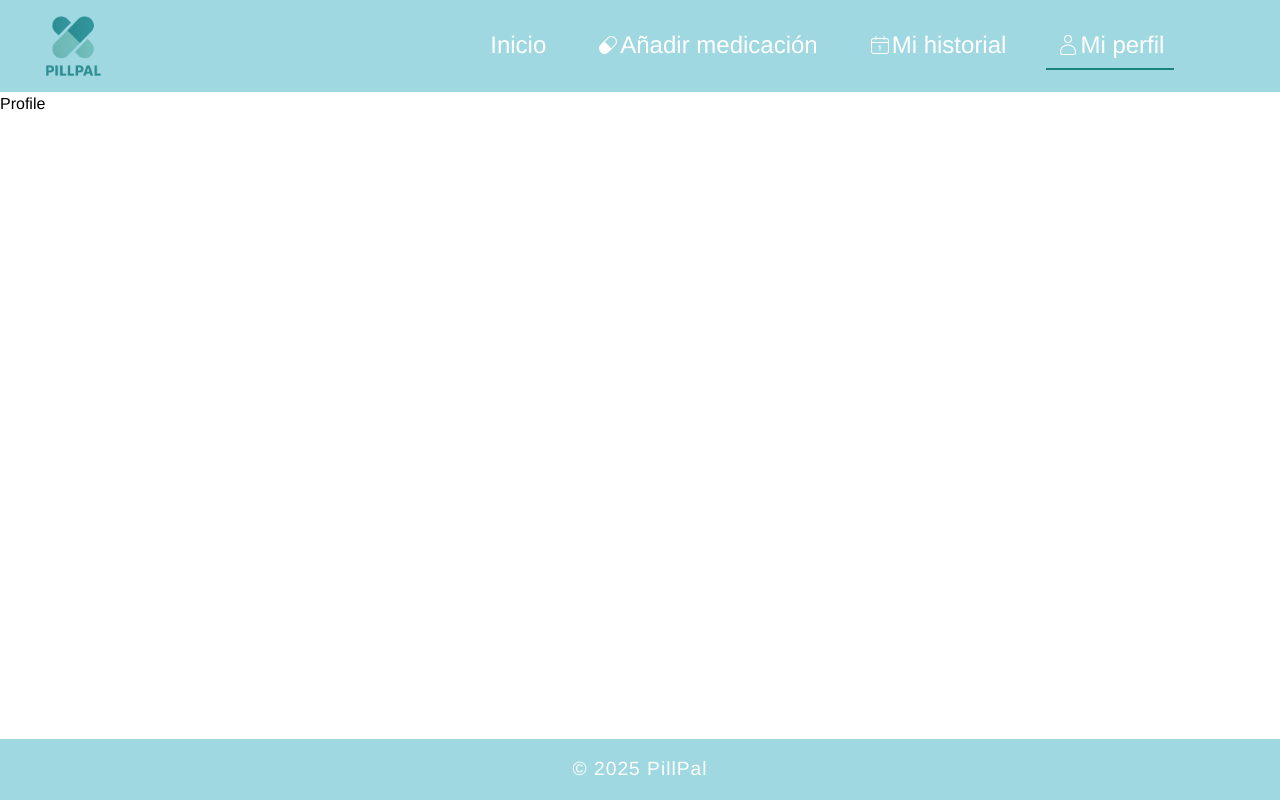
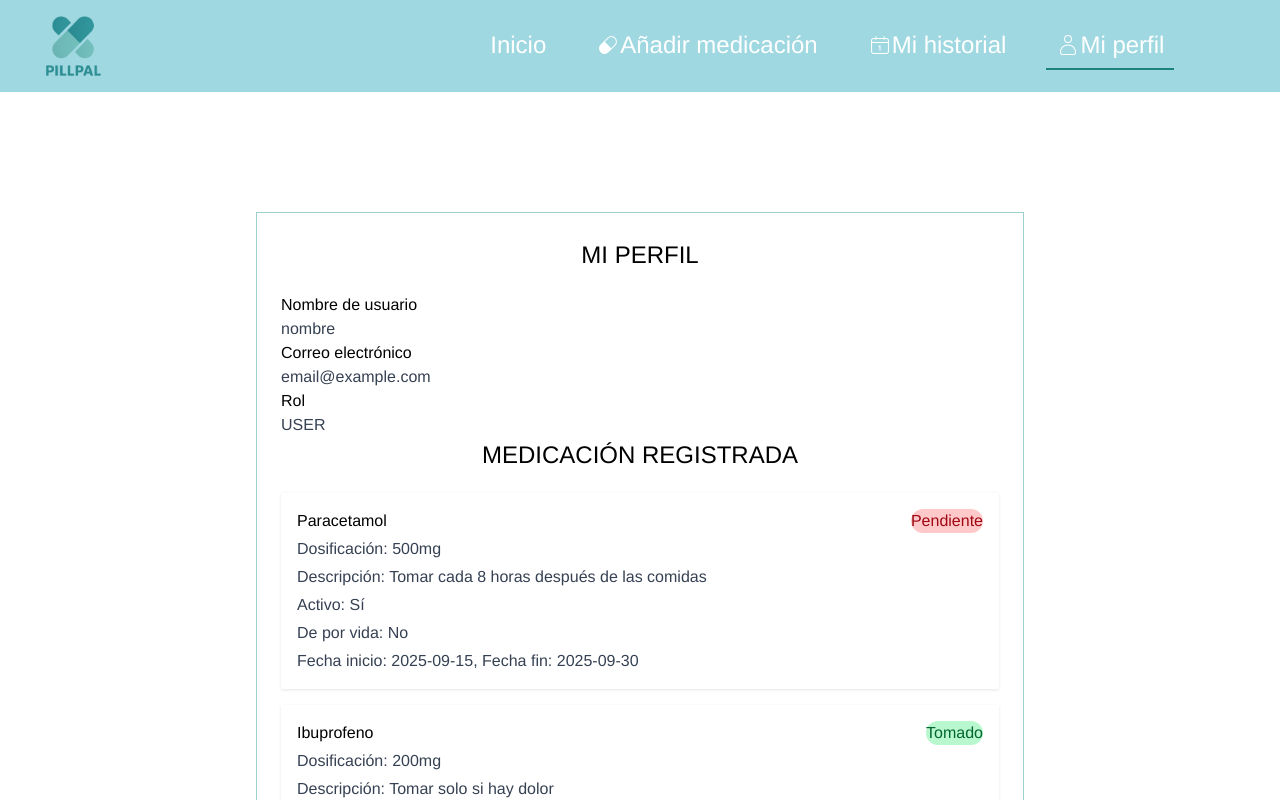
Before and after one commit to PillPal-FullStack/PillPal-Front, a React (Vite) app: page /profile in a window 1280 px wide. Shown: the top 800 px of the page. Built offline with nearby package versions, Linux system fonts and the light colour scheme.

Commit message:
feat: created profile page

```diff
--- a/package.json
+++ b/package.json
@@ -14,7 +14,6 @@
     "lucide-react": "^0.544.0",
     "react": "^19.1.1",
     "react-dom": "^19.1.1",
-    "tailwindcss": "^4.1.13",
     "react-hook-form": "^7.62.0",
     "react-icons": "^5.5.0",
     "react-router-dom": "^7.9.1"
@@ -24,10 +23,13 @@
     "@types/react": "^19.1.10",
     "@types/react-dom": "^19.1.7",
     "@vitejs/plugin-react-swc": "^4.0.0",
+    "autoprefixer": "^10.4.21",
     "eslint": "^9.33.0",
     "eslint-plugin-react-hooks": "^5.2.0",
     "eslint-plugin-react-refresh": "^0.4.20",
     "globals": "^16.3.0",
+    "postcss": "^8.5.6",
+    "tailwindcss": "^4.1.13",
     "vite": "^7.1.2"
   }
 }
--- a/src/components/Footer.jsx
+++ /dev/null
@@ -1,9 +0,0 @@
-import React from 'react'
-
-const Footer = () => {
-  return (
-    <div>Footer</div>
-  )
-}
-
-export default Footer
--- a/src/components/NavBar.jsx
+++ /dev/null
@@ -1,9 +0,0 @@
-import React from 'react'
-
-const NavBar = () => {
-  return (
-    <div>NavBar</div>
-  )
-}
-
-export default NavBar
--- a/src/layout/Layout.jsx
+++ b/src/layout/Layout.jsx
@@ -1,7 +1,7 @@
 import { Outlet } from "react-router-dom";
 import Navbar from "./NavBar";
 import Footer from "./Footer";
-import styles from "./Layout.module.css"; // si usas CSS module
+import styles from "./Layout.module.css";
 
 export default function Layout() {
   return (
--- a/src/layout/Layout.module.css
+++ b/src/layout/Layout.module.css
@@ -6,4 +6,5 @@
 
 main {
   flex: 1;
+  padding-top: 120px;
 }
--- a/src/pages/Profile.jsx
+++ b/src/pages/Profile.jsx
@@ -1,9 +1,98 @@
-import React from 'react'
+import { useEffect, useState } from "react";
+import styles from "./Profile.module.css";
 
-const Profile = () => {
+export default function Profile() {
+  const [user, setUser] = useState(null);
+
+  useEffect(() => {
+    const mockUser = {
+      username: "nombre",
+      email: "email@example.com",
+      role: "USER",
+      medications: [
+        {
+          id: 1,
+          name: "Paracetamol",
+          description: "Tomar cada 8 horas después de las comidas",
+          dosage: "500mg",
+          taken: false,
+          imgUrl: "",
+          startDate: "2025-09-15",
+          endDate: "2025-09-30",
+          active: true,
+          lifetime: false
+        },
+        {
+          id: 2,
+          name: "Ibuprofeno",
+          description: "Tomar solo si hay dolor",
+          dosage: "200mg",
+          taken: true,
+          imgUrl: "",
+          startDate: "2025-09-10",
+          endDate: "2025-09-20",
+          active: true,
+          lifetime: false
+        }
+      ]
+    };
+    setUser(mockUser);
+  }, []);
+
+  if (!user) {
+    return <p className="text-center mt-10 text-lg">Cargando perfil...</p>;
+  }
+
   return (
-    <div>Profile</div>
-  )
+    <div className="flex justify-center mt-24">
+      <div className={styles.mainSection}>
+        <h1 className={styles.title}>Mi Perfil</h1>
+
+        <div className="mb-8">
+          <p className="text-xl font-semibold mb-2">Nombre de usuario</p>
+          <p className="text-lg text-gray-700 mb-4">{user.username}</p>
+
+          <p className="text-xl font-semibold mb-2">Correo electrónico</p>
+          <p className="text-lg text-gray-700 mb-4">{user.email}</p>
+
+          <p className="text-xl font-semibold mb-2">Rol</p>
+          <p className="text-lg text-gray-700">{user.role}</p>
+        </div>
+
+        <div>
+          <h2 className={styles.title}>Medicación registrada</h2>
+          {user.medications.length === 0 ? (
+            <p className="text-gray-500">No tienes medicaciones registradas.</p>
+          ) : (
+            <ul className="divide-y divide-gray-200">
+              {user.medications.map((med) => (
+                <li
+                  key={med.id} className={styles.medicationItem}
+                >
+                  <div className="flex justify-between items-center">
+                    <span className="text-lg font-black">{med.name}</span>
+                    <span className={`px-2 py-1 rounded-full text-sm font-semibold ${med.taken ? "bg-green-200 text-green-800" : "bg-red-200 text-red-800"
+                      }`}>
+                      {med.taken ? "Tomado" : "Pendiente"}
+                    </span>
+                  </div>
+
+                  <p className="text-gray-700"><span className="font-semibold">Dosificación:</span> {med.dosage}</p>
+                  {med.description && (
+                    <p className="text-gray-700"><span className="font-semibold">Descripción:</span> {med.description}</p>
+                  )}
+                  <p className="text-gray-700"><span className="font-semibold">Activo:</span> {med.active ? "Sí" : "No"}</p>
+                  <p className="text-gray-700"><span className="font-semibold">De por vida:</span> {med.lifetime ? "Sí" : "No"}</p>
+                  <p className="text-gray-700">
+                    <span className="font-semibold">Fecha inicio:</span> {med.startDate}
+                    {med.endDate && <>, <span className="font-semibold">Fecha fin:</span> {med.endDate}</>}
+                  </p>
+                </li>
+              ))}
+            </ul>
+          )}
+        </div>
+      </div>
+    </div>
+  );
 }
-
-export default Profile
--- /dev/null
+++ b/src/pages/Profile.module.css
@@ -0,0 +1,21 @@
+.title {
+    font-size: 1.5em;
+    text-transform: uppercase;
+    text-align: center;
+    padding-bottom: 20px;
+}
+.mainSection {
+    width: 100%;
+    max-width: 48rem;
+    padding: 1.5rem;
+    border: 1px solid var(--mintBlue);
+}
+.medicationItem {
+    margin-bottom: 1rem;
+    padding: 1rem;
+    background-color: #ffffff;
+    display: flex;
+    flex-direction: column;
+    gap: 0.25rem;
+    box-shadow: 0 1px 3px rgba(0, 0, 0, 0.1);
+}
```
Also changed, not shown: 1 other file (tests, documents, lock files or other folders).
